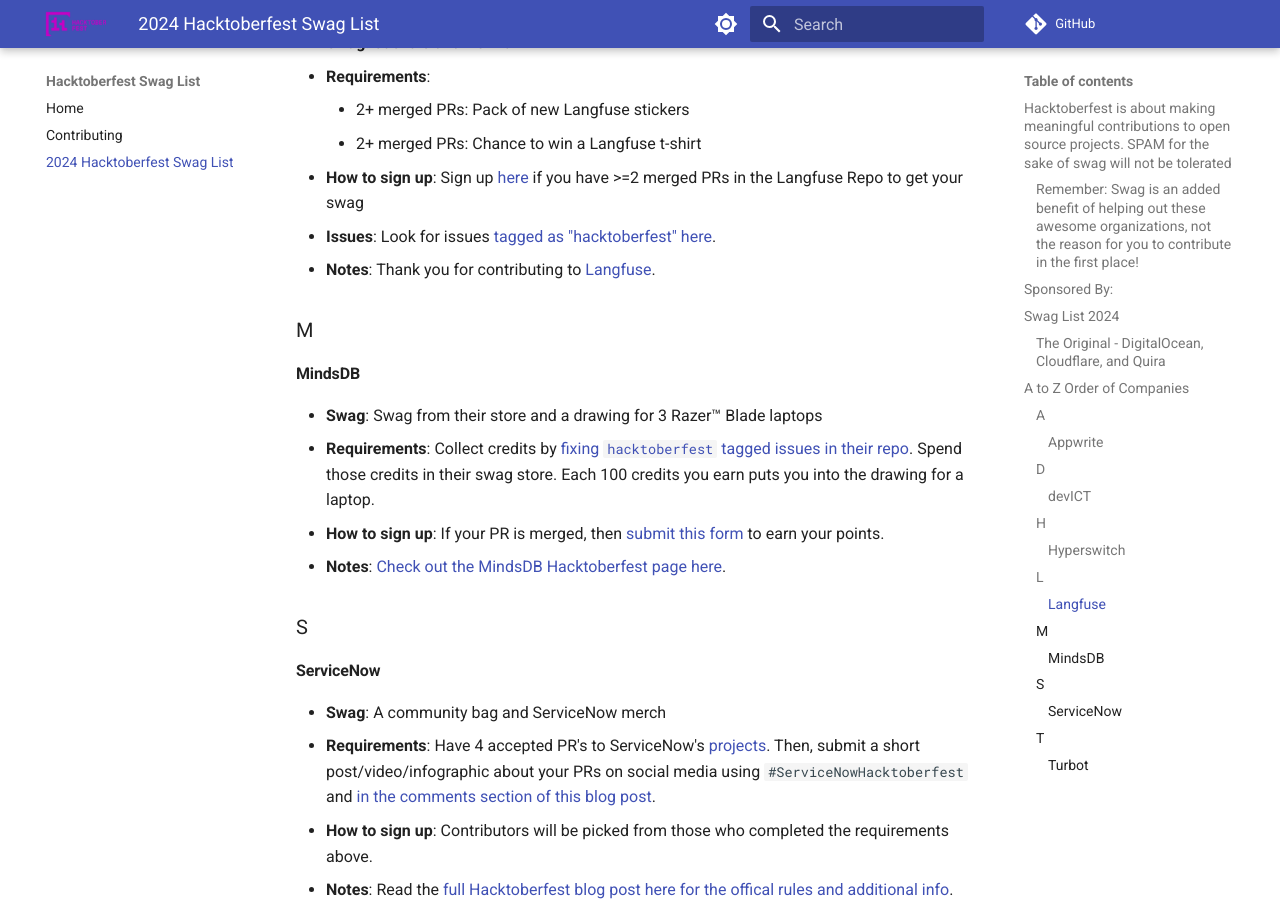
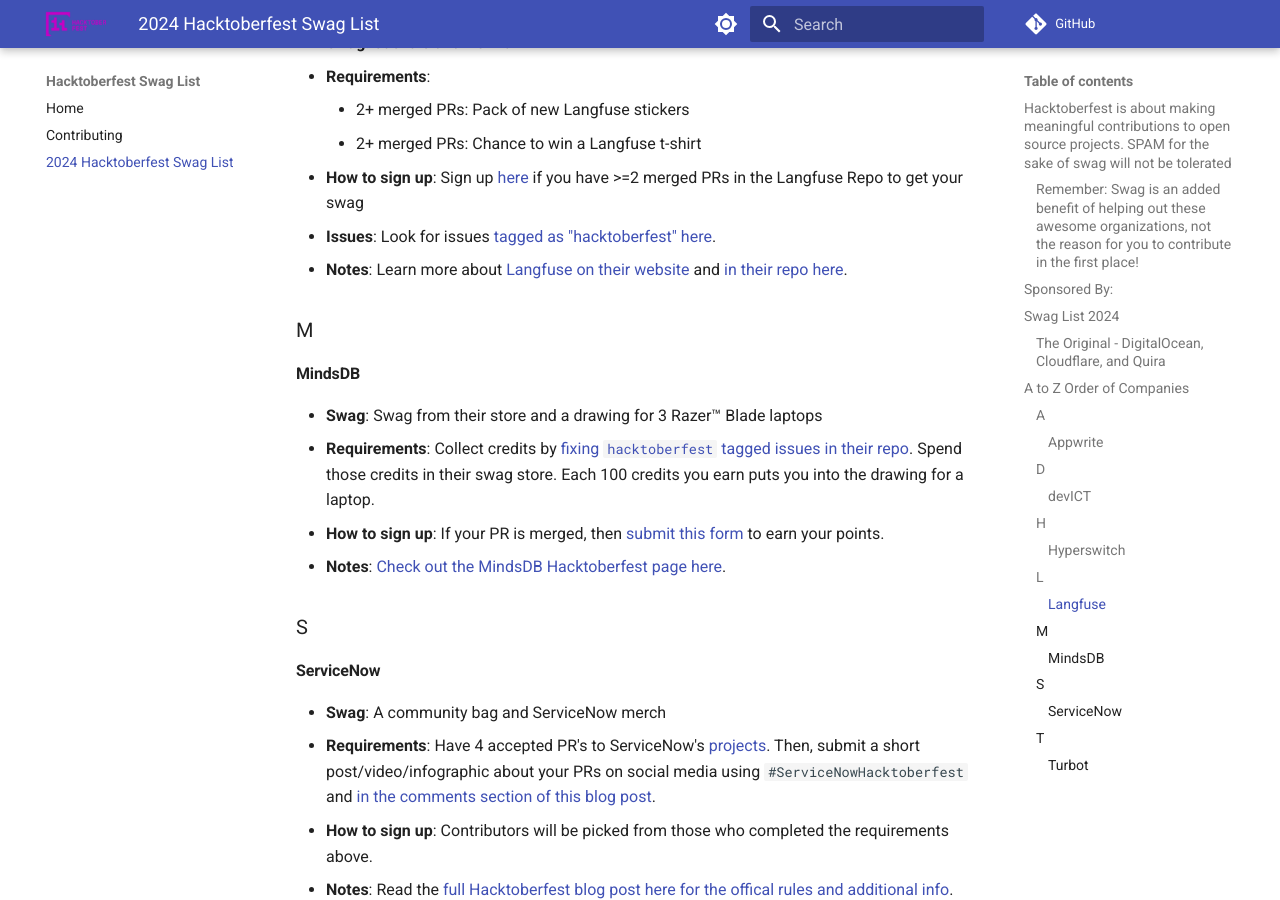
Before and after one commit to crweiner/hacktoberfest-swag-list, an MkDocs documentation site: the page built from docs/list.md, in a window 1280 px wide and 900 px high, scrolled down 2240 px. Built offline with MkDocs 1.6.1 and Material for MkDocs 9.7.7, drawn with Linux system fonts in a browser that asks for light colours; plug-ins that fetch from the network failed and are left out; comment, search, counter and statistics services are not loaded.

Commit message:
Small Langfuse changes

```diff
--- a/docs/list.md
+++ b/docs/list.md
@@ -72,7 +72,7 @@
     - 2+ merged PRs: Chance to win a Langfuse t-shirt
 - **How to sign up**: Sign up [here](https://docs.google.com/forms/d/e/1FAIpQLSe_GNazlvZSkHJ-WdnWOCfplZULY3GTOzCBwZgX7X_mLjlK2A/viewform) if you have >=2 merged PRs in the Langfuse Repo to get your swag
 - **Issues**: Look for issues [tagged  as "hacktoberfest" here](https://github.com/langfuse/langfuse/issues?q=is%3Aissue+is%3Aopen+label%3Ahacktoberfest).
-- **Notes**: Thank you for contributing to [Langfuse](https://langfuse.com/).
+- **Notes**: Learn more about [Langfuse on their website](https://langfuse.com/) and [in their repo here](https://github.com/langfuse/langfuse-docs/issues/827).
 
 ### M
 
```
